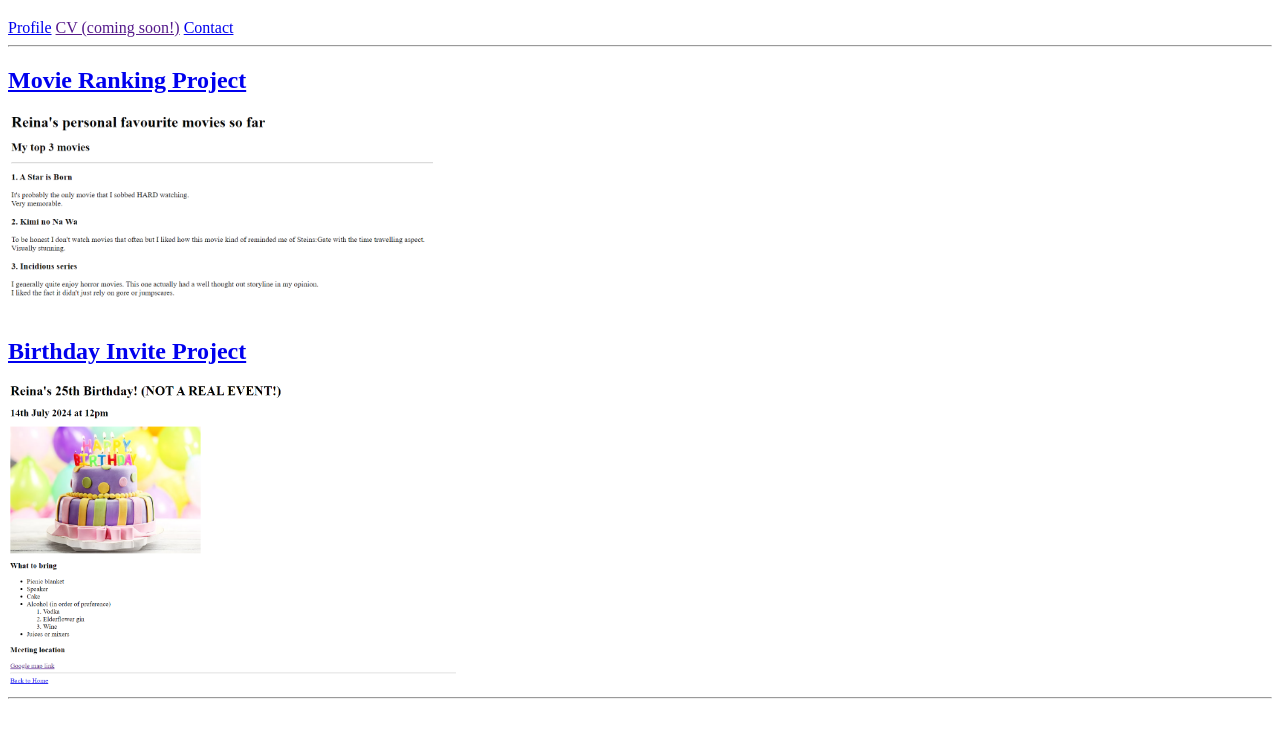
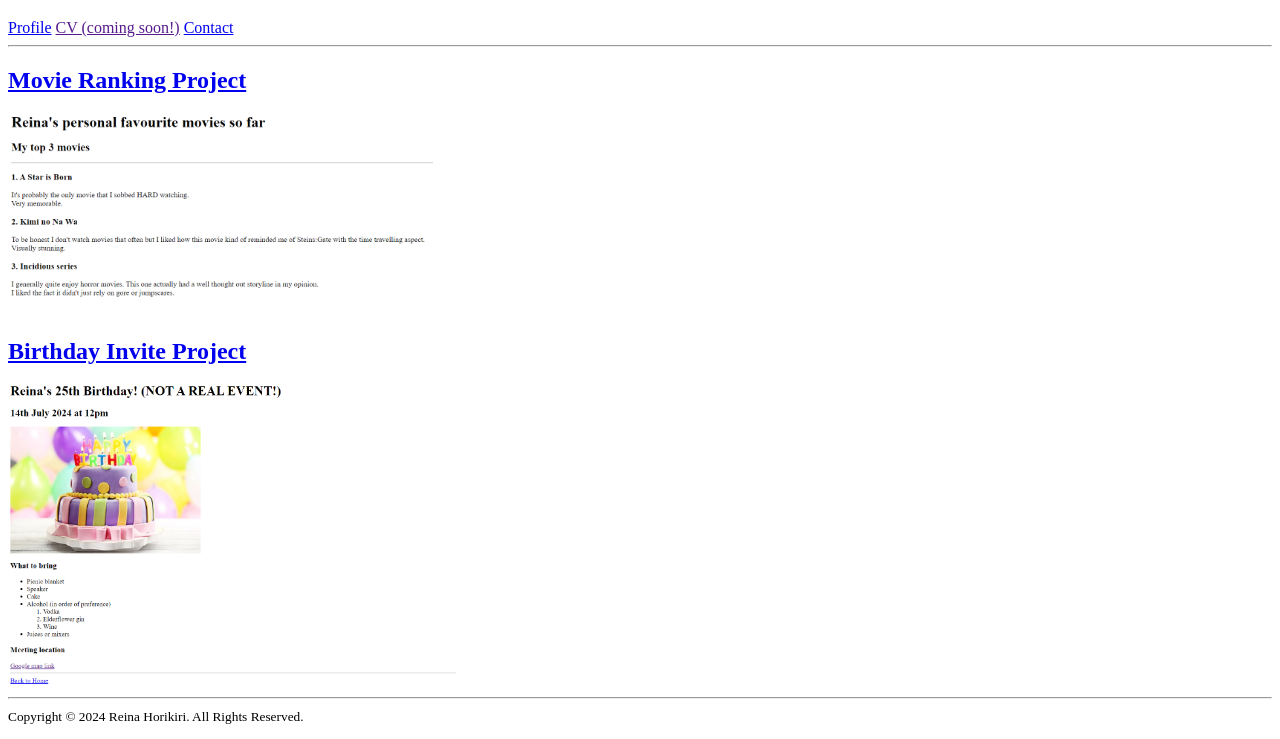
Before and after one commit to reinairisproject/html-portfolio, a plain HTML site: page index.html in a window 1280 px wide. Shown: the part 61-800 px from the top of the page. Drawn offline with Linux system fonts and the light colour scheme.

Commit message:
index.html

```diff
--- a/index.html
+++ b/index.html
@@ -16,5 +16,10 @@
     <h2><a href="./public/birthday-invite.html">Birthday Invite Project</a></h2>
     <img src="./assets/images/Reinas birthday invite.PNG" height="300" />
     <hr />
+<footer>
+    <small>
+        Copyright © 2024 Reina Horikiri. All Rights Reserved.
+    </small>
+</footer>
 </body>
 </html>
```
